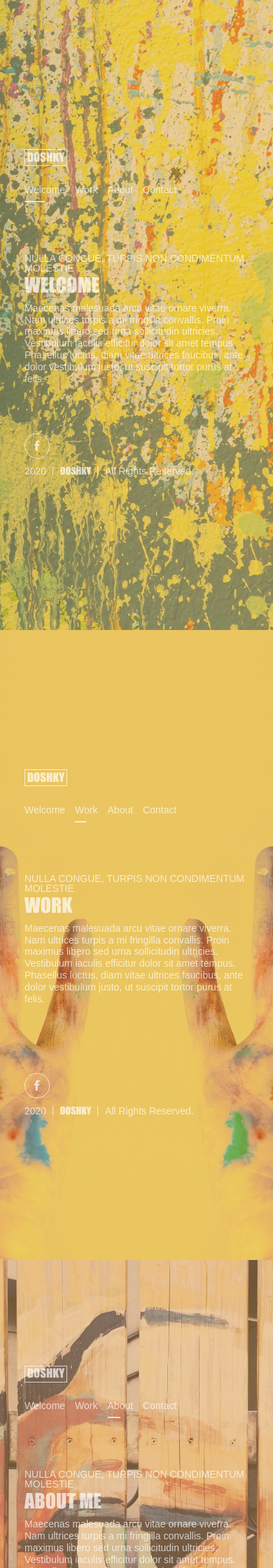
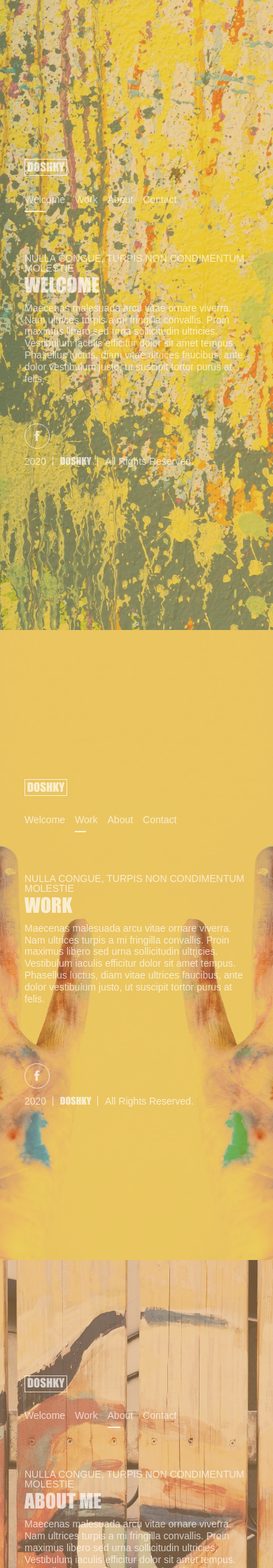
Before and after one commit to doshky/doshky.com, a Jekyll site: the page built from index.html, in a window 390 px wide. Shown: the top 2240 px of the page at 70% size. Built offline with Jekyll 4.4.1, drawn with Linux system fonts in a browser that asks for light colours.

Commit message:
A percentage ratio introduced between id bottom margin and section main vertical margin

```diff
--- a/assets/css/media-queries.css
+++ b/assets/css/media-queries.css
@@ -62,9 +62,9 @@
 
 @media ( max-width: 840px ) {
 
-	.page {
+	:root {
 		/* --section-member-margin-top: 2rem;  */
-		--section-main-margin-y: 5rem;
+		--section-main-margin-y: 4rem;
 	}
 
 	.header .index-link {
--- a/assets/css/settings.css
+++ b/assets/css/settings.css
@@ -5,7 +5,10 @@
 	 */
 	--header-margin-top: 5rem;
 	--id-height: 2.5rem;
-	--id-margin-bottom: 0.5rem;
+	--section-main-margin-y: 5rem;
+	--id-margin-bottom-to-section-main-margin-y-percentage: 12.5;
+	--id-margin-bottom: calc( ( var( --id-margin-bottom-to-section-main-margin-y-percentage ) / 100 ) * var( --section-main-margin-y ) );
+	--section-padding-y-to-main-margin-y-percentage: 1.8;
 	--nav-button-padding-x: 0.5rem;
 
 	--heading-margin-bottom: 0.4em;
@@ -55,9 +58,7 @@
 
 .page {
 	/* --section-member-margin-top: 4rem;  */
-	--section-main-margin-y: 5rem;
-	--section-padding-y-to-main-margin-y-ratio: 1.8;
-	--section-padding-y: calc( var( --section-main-margin-y ) * var( --section-padding-y-to-main-margin-y-ratio ) );
+	--section-padding-y: calc( var( --section-main-margin-y ) * ( var( --section-padding-y-to-main-margin-y-percentage ) / 100 ) );
 	--section-body-margin-top: 2rem;
 	--footer-margin-bottom: 0.8rem;
 	--button-height: var( --id-height );
```
